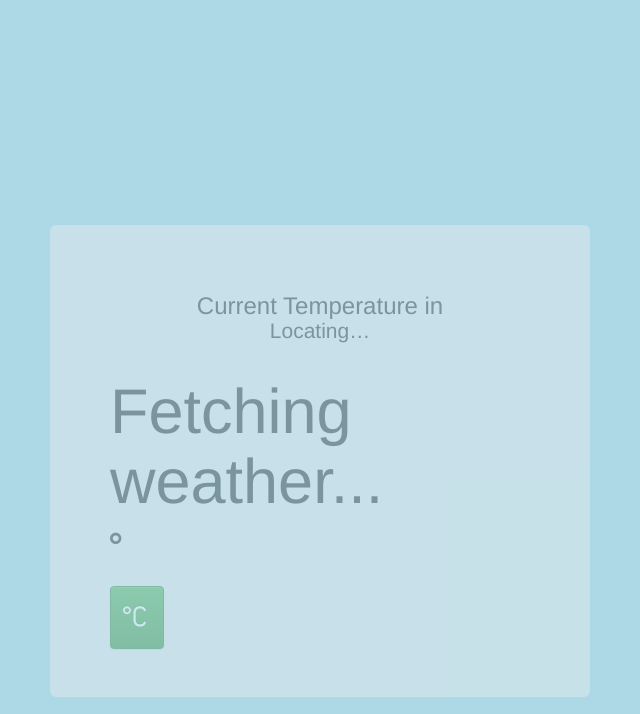
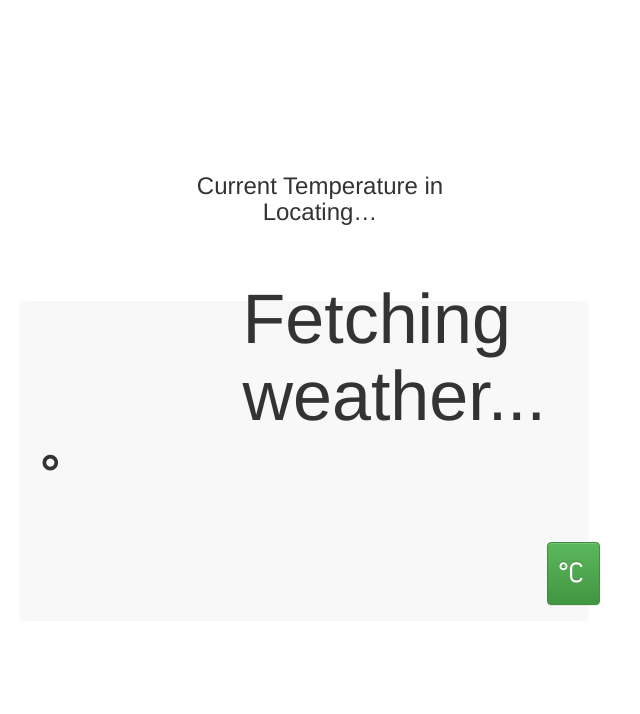
Before and after one commit to hartjenstein/local_weather_vanillaJS, a plain HTML site: page src/index.html in a window 1280 px wide. Shown: the part 35-749 px from the top of the page, without its empty margins (320-960 px from the left). Drawn offline with nearby package versions, Linux system fonts and the light colour scheme.

Commit message:
weather div modified

```diff
--- a/src/css/main.css
+++ b/src/css/main.css
@@ -10,18 +10,42 @@ body#main, html {
     background-size: cover;
 }
 
-#main {
-    background: lightblue;
+#container {
+        padding-top:30vh;
 }
 
-#container {
-        padding-top:260px;
+#local-weather-text {
+    position: relative;
+    top: -5vh;
+    opacity: 1;
+    z-index: 5;
 }
+#local-weather-text h3{
+    margin-top: 1vh;
+    margin-bottom: 15px;
+}
+#local-weather-text #icon{
+    margin-top: 30vh;
+    padding-top: 30vh;
+    padding-left: 20vh;
+}
+#local-weather-text #unit{
+    margin-left: 63vh;
+    margin-bottom: 9vh;
+}
+#local-weather-text h1#weather{
 
+    margin-left: 25vh;
+}
 #local-weather {
     position: relative;
+    top: -52vh;
+    right: 2vh;
     opacity: 0.4;
     z-index: 3;
+    min-height: 40vh;
+    min-width: 60vh;
+
 }
 
 .wi-celsius,.wi-fahrenheit {
@@ -31,17 +55,20 @@ body#main, html {
 }
 .wi-degrees {
     display:inline-block;
-    font-size: 4.3em;
+    font-size: 5.9em;
 }
 
 .btn {
     padding: 0px 0px 0px 0px;
     position: relative;
     z-index: 5;
+    background: blue;
+    margin-top: 15px;
 }
 
 #weather {
     display:inline-block;
+    font-size: 5em;
 }
 
 #signed{
--- a/src/index.html
+++ b/src/index.html
@@ -13,8 +13,9 @@
   </head>
   <body id="main">
           <div id="container" class="container vertical-center">
+                <div class="row">
                   <div class="col-md-6 col-md-offset-3">
-                      <div id="local-weather" class="jumbotron">
+                      <div id="local-weather-text">
                         <h3 class="text-center">Current Temperature in <span id="city">...</span></h3>
                         <div>
                             <span id="icon"></span>
@@ -23,8 +24,17 @@
                               <i class="wi wi-degrees"></i>
                             </div>
                         </div>
-                        <button id="unit" class="btn btn-success" type="submit"> <i class="wi wi-celsius"></i></button>
-
+                          <button id="unit" class="btn btn-success" type="submit"> <i class="wi wi-celsius"></i></button>
+                      </div>
+                      </div>
+                      <div class="row">
+                      <div class="col-md-6 col-md-offset-3">
+                      <div id="local-weather" class="jumbotron">
+                        </div>
+                      </div>
+                  </div>
+                  </div>
+          </div>
               <script src="https://ajax.googleapis.com/ajax/libs/jquery/3.2.1/jquery.min.js"></script>
               <script src="https://maxcdn.bootstrapcdn.com/bootstrap/3.3.7/js/bootstrap.min.js" integrity="sha384-Tc5IQib027qvyjSMfHjOMaLkfuWVxZxUPnCJA7l2mCWNIpG9mGCD8wGNIcPD7Txa" crossorigin="anonymous"></script>
               <script src="./js/weather.js"></script>
--- a/src/js/weather.js
+++ b/src/js/weather.js
@@ -17,15 +17,15 @@ function geoFindMe() {
     longitude = position.coords.longitude;
     currentURL = "http://api.openweathermap.org/data/2.5/weather?lat="+latitude+"&lon="+longitude+"&units=metric&APPID=93b0b9be965a11f0f099c8c7f74afa63";
 
-   /* var img = new Image();
+    var img = new Image();
     img.src = "https://maps.googleapis.com/maps/api/staticmap?center=" + latitude + "," + longitude + "&zoom=13&size=300x300&sensor=false";
 
-    output.appendChild(img);*/
+    output.appendChild(img);
 
     // ---------  vanilla js promise chain - openweather ----------
 
     get(currentURL).then(function(response) {
-      console.log('Vanilla Javascript success!', response.name);
+      console.log('Request success!', response.name);
       document.querySelector("#city").innerHTML = response.name + ", "  + response.sys.country + ":";
       document.querySelector("#weather").innerHTML = response.main.temp;
       console.log("Temp :", response.main.temp)
@@ -75,7 +75,7 @@ function geoFindMe() {
           }
         }
     }, function(error) {
-      console.error('Vanilla Javascript failed!', error);
+      console.error('Request failed!', error);
 
     })
 
```
